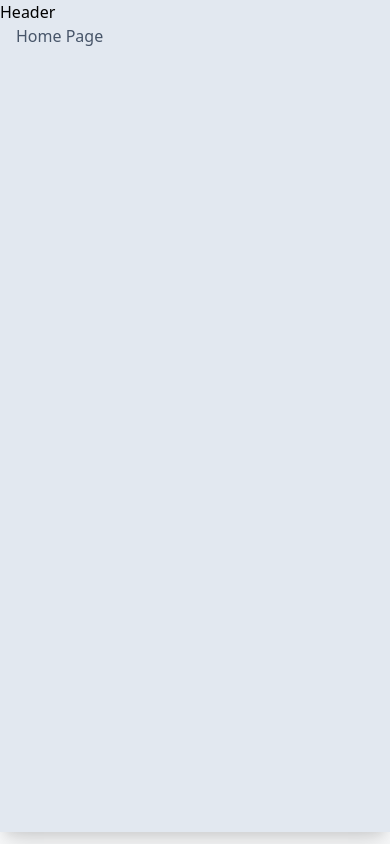
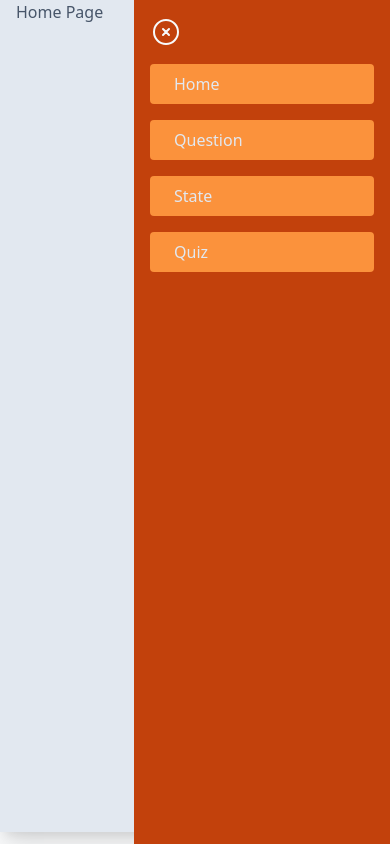
Before and after one commit to SAHA-YJB/react-migration-next, a Next.js app in the folder nexr-approuter-quiz/: page / in a window 390 px wide. Built offline with nearby package versions, Linux system fonts and the light colour scheme.

Commit message:
features: side nav ui create

```diff
--- a/nexr-approuter-quiz/app/layout.tsx
+++ b/nexr-approuter-quiz/app/layout.tsx
@@ -1,7 +1,7 @@
+import Header from '@/components/Header';
 import type { Metadata } from 'next';
 import { Inter } from 'next/font/google';
 import './globals.css';
-import Header from '@/components/Header';
 
 const inter = Inter({ subsets: ['latin'] });
 
--- a/nexr-approuter-quiz/components/Header.tsx
+++ b/nexr-approuter-quiz/components/Header.tsx
@@ -1,7 +1,42 @@
-import React from 'react';
+'use client';
+import { XCircleIcon } from '@heroicons/react/24/outline';
+import Link from 'next/link';
+import { useState } from 'react';
 
 const Header = () => {
-  return <div>Header</div>;
+  const [open, setOpen] = useState(true);
+  const routes = [
+    { title: 'Home', path: '/' },
+    { title: 'Question', path: '/question' },
+    { title: 'State', path: '/state' },
+    { title: 'Quiz', path: '/Quiz' },
+  ];
+  return (
+    <header className='shadow-lg'>
+      <div
+        className={`fixed lg:hidden transtion-all z-20 duration-300 ${
+          open ? 'right-0' : '-right-64'
+        } p-4 h-screen w-64 bg-orange-700`}
+      >
+        <XCircleIcon
+          className={`w-8 h-8 stroke-slate-50 mb-4`}
+          stroke='2'
+          onClick={() => setOpen(false)}
+        />
+        <div className='flex flex-col space-y-4' onClick={() => setOpen(false)}>
+          {routes.map((route) => (
+            <Link
+              className={'px-6 py-2 text-slate-200 rounded bg-orange-400'}
+              href={route.path}
+              key={route.path}
+            >
+              {route.title}
+            </Link>
+          ))}
+        </div>
+      </div>
+    </header>
+  );
 };
 
 export default Header;
```
Also changed, not shown: nexr-approuter-quiz/package.json (+6 -5 lines), 1 other file (tests, documents, lock files or other folders).
